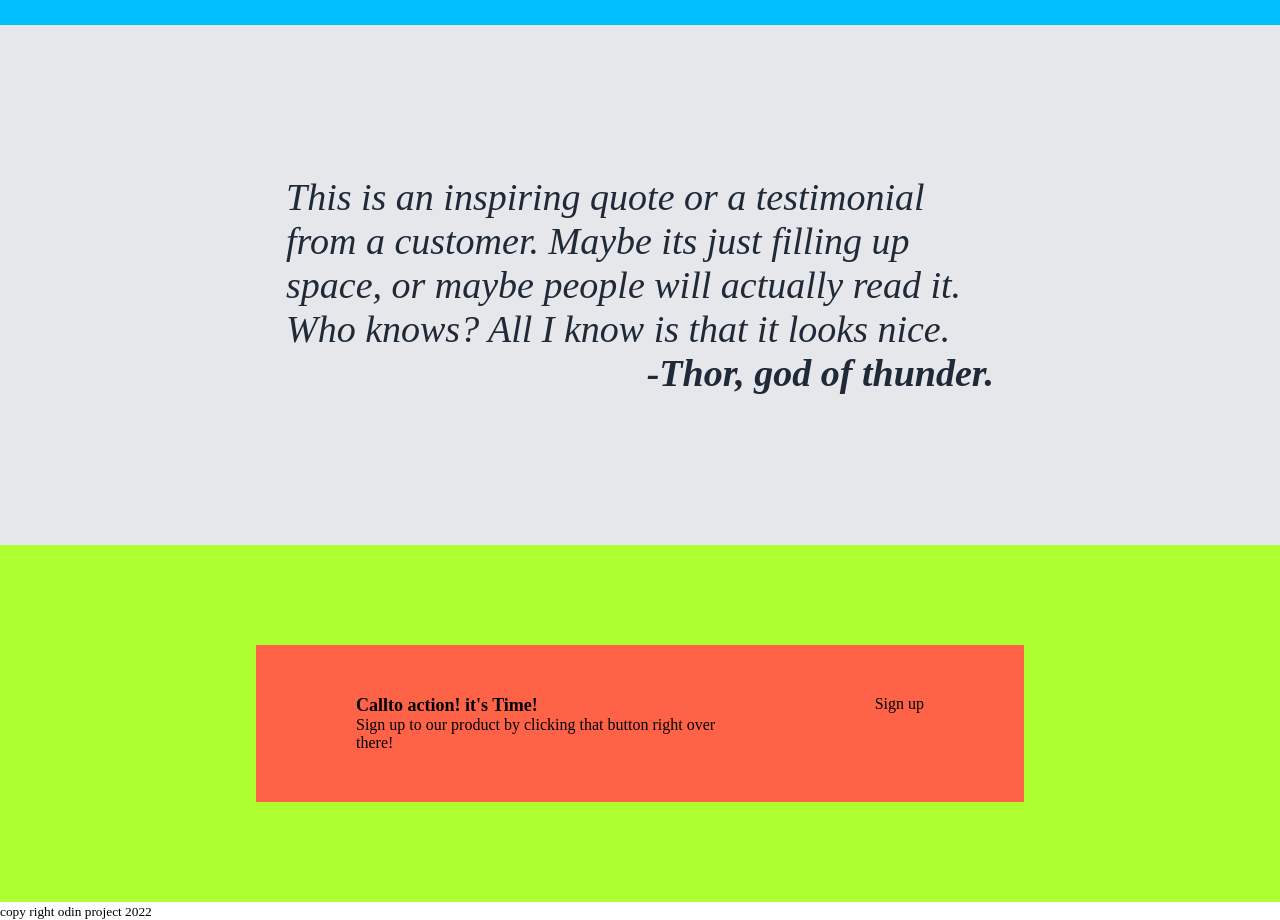
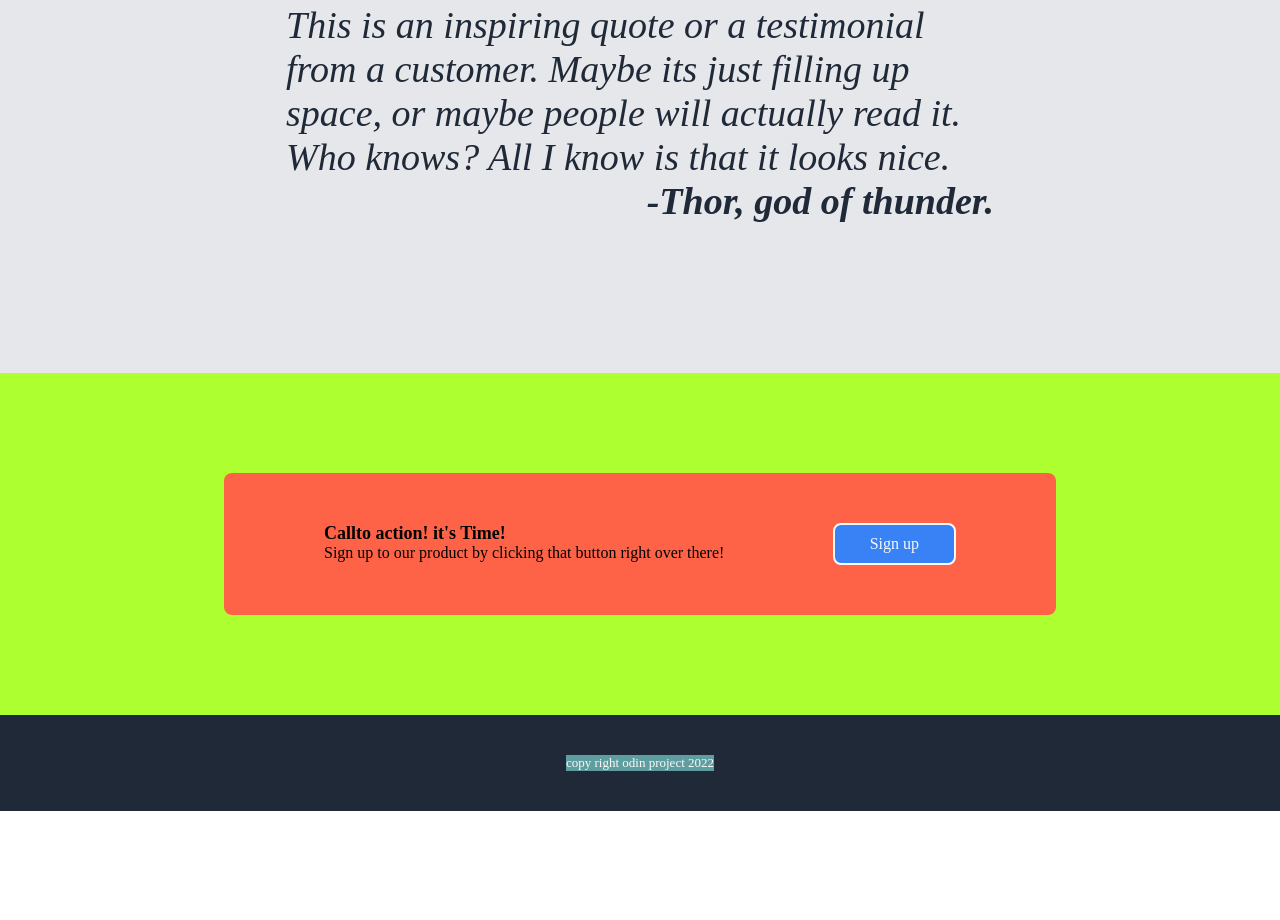
Before and after one commit to BeeAwwad/project-landing-page, a plain HTML site: page index.html in a window 1280 px wide. Shown: the part 1146-2066 px from the top of the page. After the commit the page ends 1957 px from the top, so only its background shows below. Drawn offline with Linux system fonts and the light colour scheme.

Commit message:
Syling copyright section

```diff
--- a/index.html
+++ b/index.html
@@ -64,8 +64,8 @@
         </div>
 
 
-    <footer>
-        <small>copy right odin project 2022</small>
-    </footer>
+    <div class="footer">
+        <p>copy right odin project 2022</p>
+    </div>
 </body>
 </html>
--- a/styles.css
+++ b/styles.css
@@ -71,7 +71,7 @@ body {
     background-color: deepskyblue;
     height: 33%;
     width: 100%;
-    padding-bottom: 5%;
+    padding-bottom: 10%;
 }
 .random-stuff h3 {
     text-align: center;
@@ -84,7 +84,7 @@ body {
 .boxes {
   display: flex;
   flex-wrap: wrap;
-  width: 55%;
+  width: 65%;
   margin: 0 auto;
   background-color: aquamarine;
   justify-content: space-between;
@@ -180,7 +180,8 @@ body {
     padding: 50px 100px;
     display: flex;
     justify-content: space-between;
-    width: 60%;
+    width: 65%;
+    border-radius: 8px;
 }
 .click-again {
     width: 65%;
@@ -189,6 +190,24 @@ body {
     font-size: large;
 }
 .btn {
-    /*background-color: #3882f6;*/
-
+    background-color: #3882f6;
+    padding: 10px 35px;
+    border-radius: 8px;
+    color: #f9faf8;
+    max-width: 130px;
 }
+.it-time .btn {
+    border: 2px solid #f9faf8;
+}
+.footer {
+    background-color: #1F2937;
+    padding: 40px;
+    width: 100%;
+    font-size: small;
+    color: #f9faf8;
+}
+.footer p {
+    margin: 0 auto;
+    background-color: cadetblue;
+    width: fit-content;
+}
```
